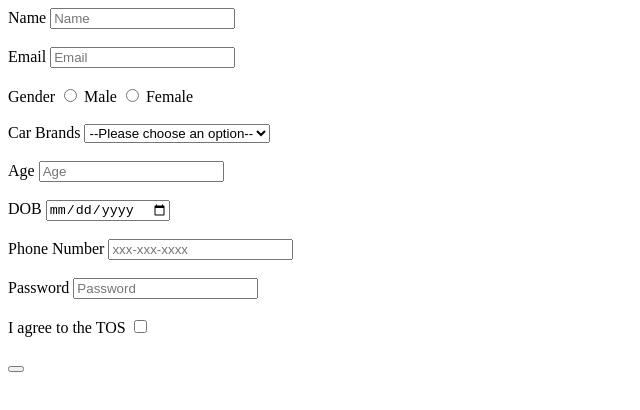
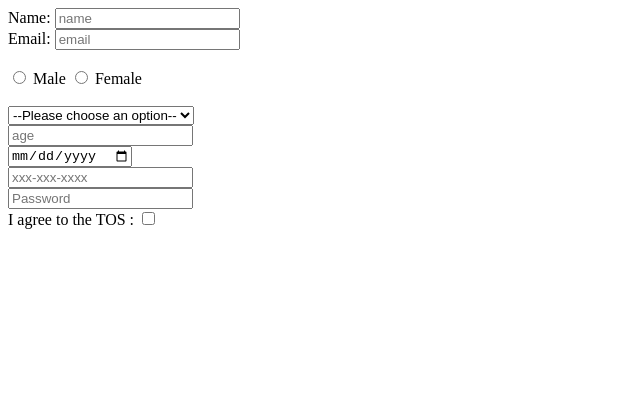
Before and after one commit to acciojob/signup-form-car-preksha1211, a website: page main.html in a window 1280 px wide. Shown: the whole page, without its empty margins (0-640 px from the left). Drawn offline with Linux system fonts and the light colour scheme.

Commit message:
created a submission

```diff
--- a/main.html
+++ b/main.html
@@ -4,62 +4,49 @@
 
 <head>
 	<link rel="stylesheet" href="styles.css">
-</head>
-
+</head><form method="post">
+	<label for="name"></label>
+</form>
 <body>
 	<!-- the entire body must be written by student -->
 	<form method="post">
-		<label for="name">Name</label>
-		<input type="text" required id="name" placeholder="Name">
-		<br><br>
+			<label for="name">Name: </label>
+		<input type="text" id="name" required placeholder="name" >
+         <br>
+		<label for="id">Email: </label>
+		<input type="email" required id="email" placeholder="email">
 
-        <label for="email">Email</label>
-		<input type="email" required id="email" placeholder="Email">
-		<br><br>
+		<br>
+		<br>
+		<input type="radio" id="gender_m" required name="gender">
+		<label for="gender_m">Male</label>
+		<input type="radio" id="gender_f" required name="gender">
+		<label for="gender_f">Female</label>
+		<br>
+		<br>
 
+		<select  id='cars' required name="cars">
+			<option value="" disabled selected>--Please choose an option--</option>
 
-         <label>Gender</label>
-		<input type="radio"   id="gender_m" name="gender">
-		<label for="gender_m">Male</label>
-		<input type="radio" id="gender_f" required name="gender" >
-		<label for="gender_f,">Female</label>
-		<br><br>
+			<option value="audi">audi</option>
+			<option value="maruti">maruti</option>
+			<option value="bmw">BMW</option>
+		</select>
+		<br>
 
+		<input type='number' required id="age" placeholder="age">
+		<br>
+		<input type='date' required id="dob" placeholder="age">
+		<br>
+		<input type='tel'  id="tel" placeholder="xxx-xxx-xxxx">
+		<br>
+		<input type='password'  id="password" placeholder="Password" required>
 
-	    <label for="cars">Car Brands</label>
-	    <select id="cars" name="cars" required >
-			<option value="">--Please choose an option--</option>
-		    <option value="bmw">BMW</option>
-		    <option value="audi">Audi</option>
-	    <option value="mercedes">Mercedes</option>
-	   </select>
-
-		<br><br>
-		<label for="age">Age</label>
-		<input type="number" required id="age" placeholder="Age">
-		<br><br>
-
-		<label for="dob">DOB</label>
-		<input type="Date" required id="dob">
-		<br><br>
-
-		<label for="tel">Phone Number</label>
-		<input type="Tel"id="tel" placeholder="xxx-xxx-xxxx">
-		<br><br>
-
-		<label for="password">Password</label>
-		<input type="Password"id="password" placeholder="Password" required>
-
-		<br><br>
-		<label for="tos">I agree to the TOS</label>
-		<input type="checkbox" required id="tos" name="tos">
-		<br><br>
-
-		<button type="submit"></button>
+		<br>
+		<label for="tos">I agree to the TOS :</label>
+		<input type="checkbox" required id="tos">
 
 	</form>
-    <script type="text/javascript" src="./script.js">
-</script>
 
 </body>
 
```
